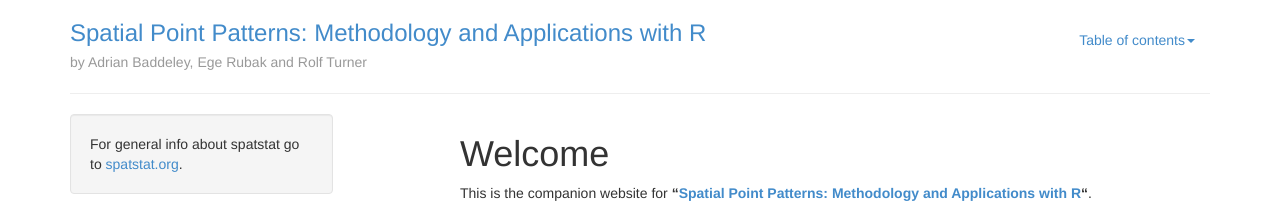
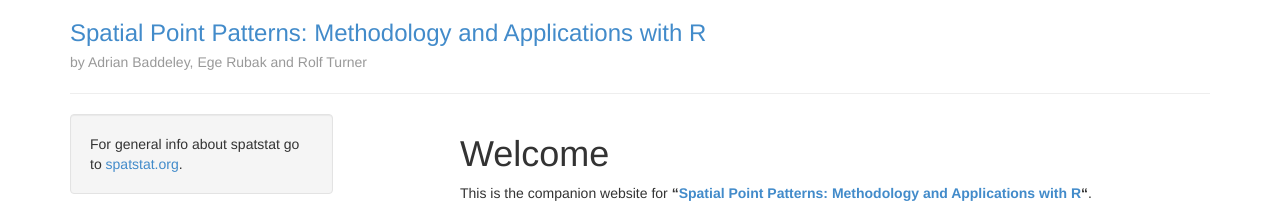
Before and after one commit to spatstat/book, a Jekyll site: the page built from index.md, in a window 1280 px wide. Shown: the top 213 px of the page. Built offline with Jekyll 4.4.1, drawn with Linux system fonts in a browser that asks for light colours; Markdown is read by kramdown in place of the engine named in the settings.

Commit message:
Deleted top menu in default layout.

```diff
--- a/_layouts/default.html
+++ b/_layouts/default.html
@@ -17,17 +17,6 @@
     <div class="container">
 
       <div class="masthead">
-        <ul class="nav nav-pills pull-right">
-          <li class="dropdown">
-            <a href="#" class="dropdown-toggle" data-toggle="dropdown">
-              Table of contents<b class="caret"></b>
-            </a>
-            <ul class="dropdown-menu pull-right" role="menu">
-              {% include nav.html %}
-            </ul>
-          </li>
-        </ul>
-
         <h3 class="muted"><a href="/book">Spatial Point Patterns: Methodology and Applications with R</a><br> <small>by Adrian Baddeley, Ege Rubak and Rolf Turner</small></h3>
         <hr>
       </div>
```
